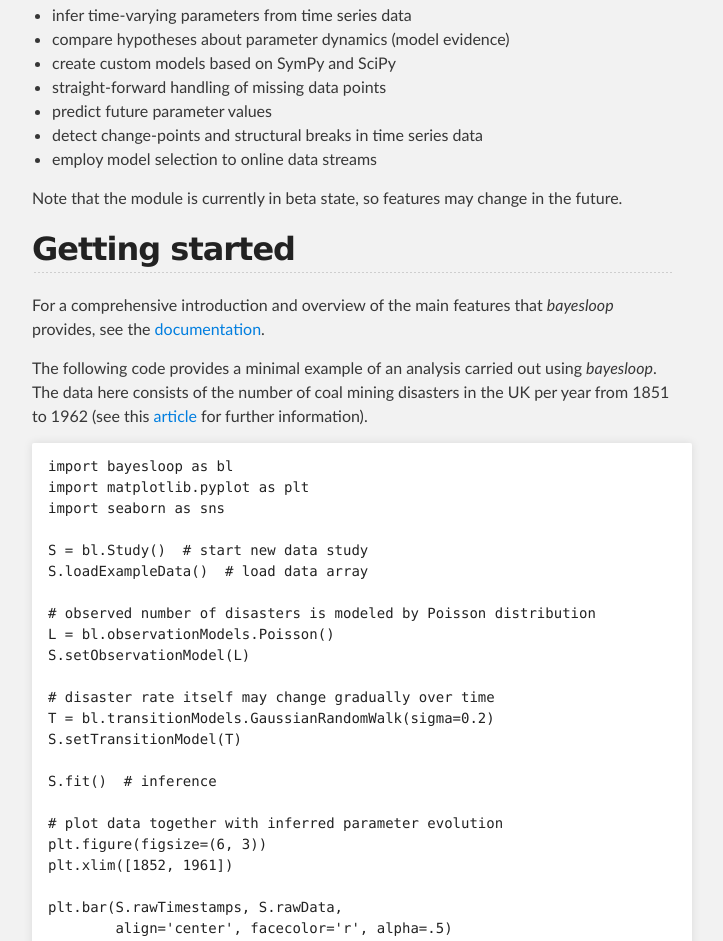
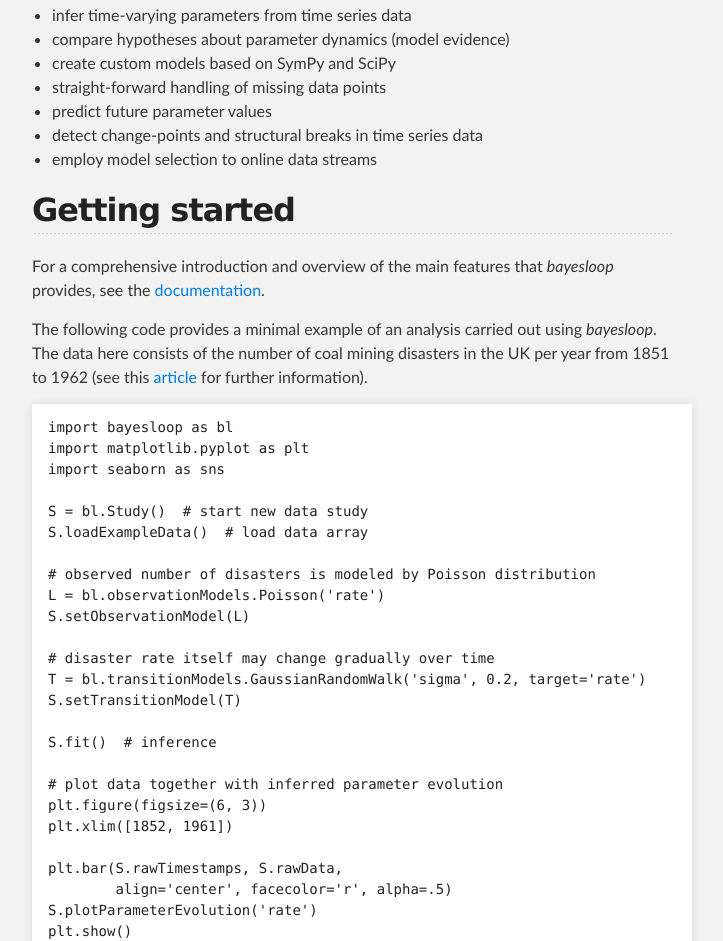
Before and after one commit to christophmark/bayesloop, a plain HTML site: page index.html in a window 1280 px wide. Shown: the part 994-1935 px from the top of the page, without its empty margins (288-1011 px from the left). Drawn offline with Linux system fonts and the light colour scheme.

Commit message:
Updated for version 1.0

```diff
--- a/index.html
+++ b/index.html
@@ -50,8 +50,6 @@
 <li>employ model selection to online data streams</li>
 </ul>
 
-<p>Note that the module is currently in beta state, so features may change in the future.</p>
-
 <h2>
 <a id="getting-started" class="anchor" href="#getting-started" aria-hidden="true"><span aria-hidden="true" class="octicon octicon-link"></span></a>Getting started</h2>
 
@@ -67,11 +65,11 @@
 S.loadExampleData()  # load data array
 
 # observed number of disasters is modeled by Poisson distribution
-L = bl.observationModels.Poisson()
+L = bl.observationModels.Poisson('rate')
 S.setObservationModel(L)
 
 # disaster rate itself may change gradually over time
-T = bl.transitionModels.GaussianRandomWalk(sigma=0.2)
+T = bl.transitionModels.GaussianRandomWalk('sigma', 0.2, target='rate')
 S.setTransitionModel(T)
 
 S.fit()  # inference
@@ -82,7 +80,7 @@
 
 plt.bar(S.rawTimestamps, S.rawData,
         align='center', facecolor='r', alpha=.5)
-S.plotParameterEvolution()
+S.plotParameterEvolution('rate')
 plt.show()
 </code></pre>
 
```
